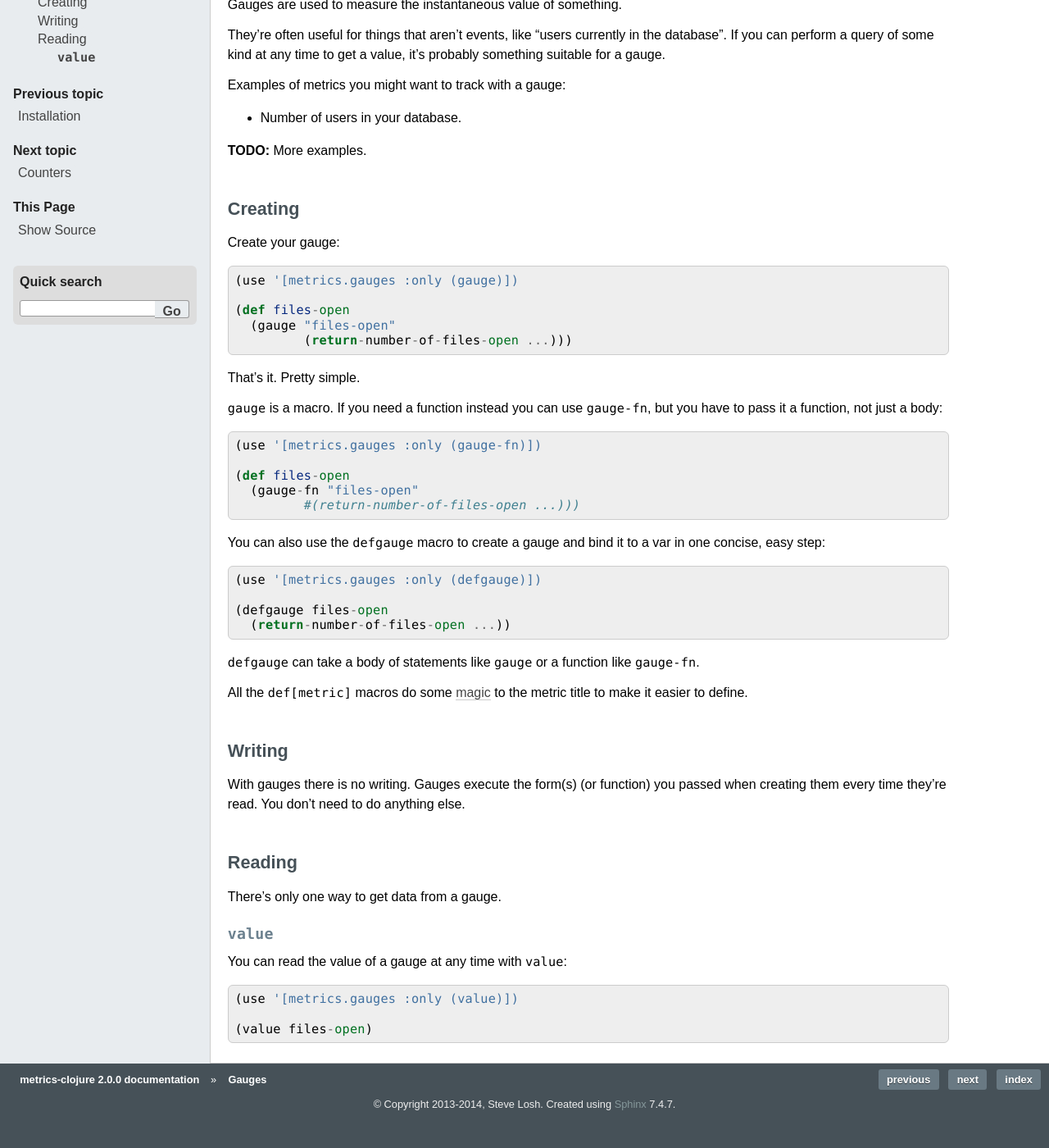
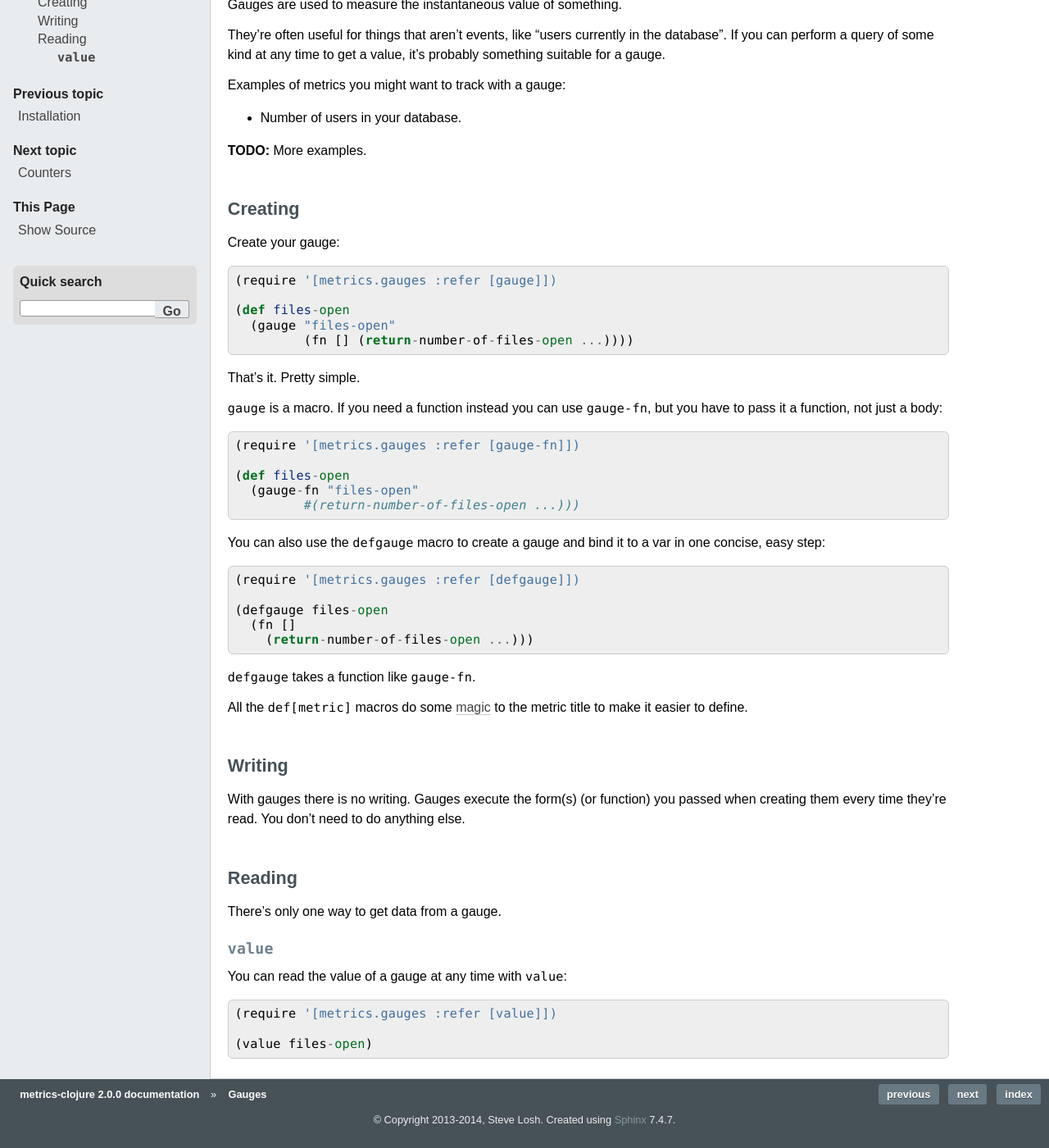
Before and after one commit to clj-commons/metrics-clojure, a Sphinx documentation site: the page built from docs/source/metrics/gauges.rst, in a window 1280 px wide and 1400 px high, scrolled down 118 px. Shown: the whole window at 82% size. Built offline with Sphinx 7.4.7, drawn with Linux system fonts in a browser that asks for light colours.

Commit message:
Update gauges docs

```diff
--- a/docs/source/metrics/gauges.rst
+++ b/docs/source/metrics/gauges.rst
@@ -18,18 +18,18 @@ Creating
 
 Create your gauge::
 
-    (use '[metrics.gauges :only (gauge)])
+    (require '[metrics.gauges :refer [gauge]])
 
     (def files-open
       (gauge "files-open"
-             (return-number-of-files-open ...)))
+             (fn [] (return-number-of-files-open ...))))
 
-That's it.  Pretty simple.
+That's it. Pretty simple.
 
 ``gauge`` is a macro.  If you need a function instead you can use ``gauge-fn``,
 but you have to pass it a function, not just a body::
 
-    (use '[metrics.gauges :only (gauge-fn)])
+    (require '[metrics.gauges :refer [gauge-fn]])
 
     (def files-open
       (gauge-fn "files-open"
@@ -40,13 +40,13 @@ but you have to pass it a function, not just a body::
 You can also use the ``defgauge`` macro to create a gauge and bind it to a var
 in one concise, easy step::
 
-    (use '[metrics.gauges :only (defgauge)])
+    (require '[metrics.gauges :refer [defgauge]])
 
     (defgauge files-open
-      (return-number-of-files-open ...))
+      (fn []
+        (return-number-of-files-open ...)))
 
-``defgauge`` can take a body of statements like ``gauge`` or a function like
-``gauge-fn``.
+``defgauge`` takes a function like ``gauge-fn``.
 
 All the ``def[metric]`` macros do some :ref:`magic <desugaring>` to the metric
 title to make it easier to define.
@@ -70,6 +70,6 @@ There's only one way to get data from a gauge.
 
 You can read the value of a gauge at any time with ``value``::
 
-    (use '[metrics.gauges :only (value)])
+    (require '[metrics.gauges :refer [value]])
 
     (value files-open)
```
